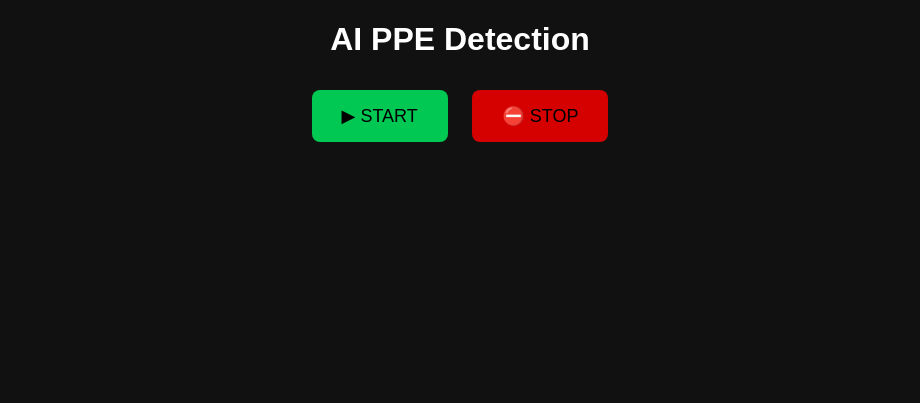
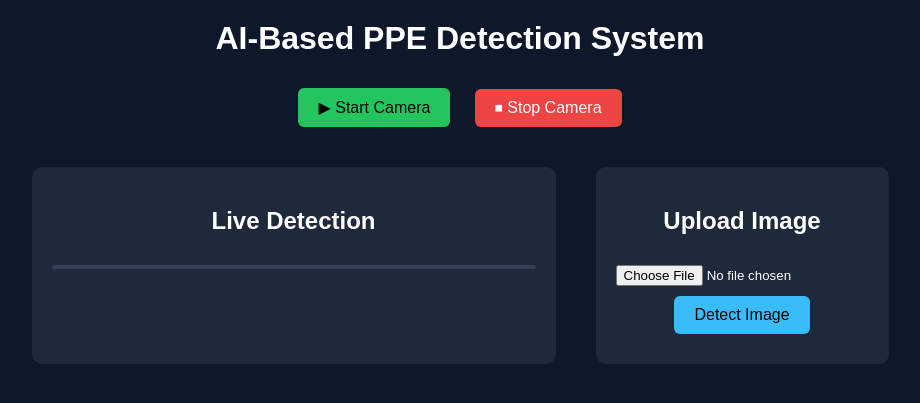
Before and after one commit to priyahita/ppe_detection, a Flask app: page / in a window 1280 px wide. Shown: the top 403 px of the page, without its empty margins (180-1100 px from the left). Run offline with Flask 3, Linux system fonts and the light colour scheme.

Commit message:
third commit

```diff
--- a/app.py
+++ /dev/null
@@ -1,117 +0,0 @@
-from flask import Flask, Response, render_template
-import cv2, time, threading, os
-from ultralytics import YOLO
-from gtts import gTTS
-from playsound import playsound
-
-app = Flask(__name__)
-
-# LOAD MODEL
-model = YOLO("model_ppe.pt")
-
-camera_on = False
-cap = None
-
-last_warning_time = {
-    "NO-Hardhat": 0,
-    "NO-Mask": 0,
-    "NO-Safety Vest": 0
-}
-WARNING_INTERVAL = 20
-
-def speak_warning(text):
-    filename = "warning.mp3"
-    tts = gTTS(text=text, lang="en")
-    tts.save(filename)
-    playsound(filename)
-    os.remove(filename)
-
-def gen_frames():
-    global cap, camera_on
-
-    while camera_on:
-        ret, frame = cap.read()
-        if not ret:
-            break
-
-        small = cv2.resize(frame, (640, 480))
-        results = model(small, verbose=False)
-
-        people_count = 0
-        missing_items = set()
-        current_time = time.time()
-
-        for r in results:
-            for box in r.boxes:
-                cls = int(box.cls[0])
-                label = model.names[cls]
-                x1, y1, x2, y2 = map(int, box.xyxy[0])
-
-                if label.lower() == "person":
-                    people_count += 1
-
-                color = (0,255,0) if "NO" not in label else (0,0,255)
-                cv2.rectangle(frame,(x1,y1),(x2,y2),color,2)
-                cv2.putText(frame,label,(x1,y1-10),
-                            cv2.FONT_HERSHEY_SIMPLEX,0.7,color,2)
-
-                if "NO" in label:
-                    missing_items.add(label)
-
-        warnings = []
-        apparel = []
-
-        for item in missing_items:
-            if current_time - last_warning_time[item] > WARNING_INTERVAL:
-                if item == "NO-Hardhat":
-                    warnings.append("risk of head injury")
-                    apparel.append("hardhat")
-                elif item == "NO-Mask":
-                    warnings.append("risk of respiratory injury")
-                    apparel.append("mask")
-                elif item == "NO-Safety Vest":
-                    warnings.append("risk of low visibility")
-                    apparel.append("safety vest")
-                last_warning_time[item] = current_time
-
-        if warnings:
-            text = "Warning. " + " and ".join(warnings) + ". Please wear " + " and ".join(apparel)
-            threading.Thread(target=speak_warning, args=(text,), daemon=True).start()
-            cv2.putText(frame,text,(20,40),
-                        cv2.FONT_HERSHEY_SIMPLEX,0.6,(0,0,255),2)
-
-        cv2.putText(frame,f"People Count: {people_count}",(20,80),
-                    cv2.FONT_HERSHEY_SIMPLEX,0.9,(255,255,0),2)
-
-        _, buffer = cv2.imencode(".jpg", frame)
-        frame = buffer.tobytes()
-
-        yield (b"--frame\r\n"
-               b"Content-Type: image/jpeg\r\n\r\n" + frame + b"\r\n")
-
-@app.route("/")
-def index():
-    return render_template("index.html")
-
-@app.route("/start")
-def start():
-    global camera_on, cap
-    camera_on = True
-    cap = cv2.VideoCapture(1)
-    return "started"
-
-@app.route("/stop")
-def stop():
-    global camera_on, cap
-    camera_on = False
-    if cap:
-        cap.release()
-    return "stopped"
-
-@app.route("/video_feed")
-def video_feed():
-    return Response(gen_frames(),
-        mimetype="multipart/x-mixed-replace; boundary=frame")
-
-if __name__ == "__main__":
-    app.run(debug=True)
--- a/templates/index.html
+++ b/templates/index.html
@@ -1,54 +1,126 @@
 <!DOCTYPE html>
-<html>
+<html lang="en">
 <head>
-<title>PPE Detection</title>
-<style>
-body { background:#111; color:white; text-align:center; font-family:Arial; }
-button { padding:15px 30px; font-size:18px; margin:10px; border:none; border-radius:8px; cursor:pointer; }
-.start { background:#00c853; }
-.stop { background:#d50000; }
-img { border:3px solid red; width:640px; margin-top:20px; display:none; }
+    <meta charset="UTF-8">
+    <title>PPE Detection System</title>
+    <style>
+        body {
+            font-family: Arial, sans-serif;
+            background: #0f172a;
+            color: white;
+            text-align: center;
+        }
 
-.loader {
-    border:6px solid #333;
-    border-top:6px solid red;
-    border-radius:50%;
-    width:60px; height:60px;
-    animation:spin 1s linear infinite;
-    margin:20px auto;
-    display:none;
-}
-@keyframes spin { 0%{transform:rotate(0)} 100%{transform:rotate(360deg)} }
-</style>
+        h1 {
+            margin-top: 20px;
+        }
+
+        button {
+            padding: 10px 20px;
+            margin: 10px;
+            font-size: 16px;
+            cursor: pointer;
+            border-radius: 6px;
+            border: none;
+        }
+
+        .start {
+            background: #22c55e;
+            color: black;
+        }
+
+        .stop {
+            background: #ef4444;
+            color: white;
+        }
+
+        .container {
+            display: flex;
+            justify-content: center;
+            gap: 40px;
+            margin-top: 30px;
+            flex-wrap: wrap;
+        }
+
+        .box {
+            background: #1e293b;
+            padding: 20px;
+            border-radius: 10px;
+        }
+
+        img {
+            border-radius: 10px;
+            border: 2px solid #334155;
+        }
+
+        input[type="file"] {
+            margin-top: 10px;
+            color: white;
+        }
+
+        .upload-btn {
+            background: #38bdf8;
+            color: black;
+            margin-top: 10px;
+        }
+
+        .loading {
+            display: none;
+            margin-top: 10px;
+            color: #facc15;
+        }
+    </style>
+
+    <script>
+        function startCamera() {
+            document.getElementById("loading").style.display = "block";
+            fetch("/start").then(() => {
+                document.getElementById("video").src = "/video_feed";
+                document.getElementById("loading").style.display = "none";
+            });
+        }
+
+        function stopCamera() {
+            fetch("/stop");
+            document.getElementById("video").src = "";
+        }
+    </script>
 </head>
 
 <body>
-<h1>AI PPE Detection</h1>
 
-<button class="start" onclick="startCam()">▶ START</button>
-<button class="stop" onclick="stopCam()">⛔ STOP</button>
+<h1>AI-Based PPE Detection System</h1>
 
-<div class="loader" id="loader"></div>
-<img id="video"/>
+<div>
+    <button class="start" onclick="startCamera()">▶ Start Camera</button>
+    <button class="stop" onclick="stopCamera()">⏹ Stop Camera</button>
+    <div id="loading" class="loading">⏳ Loading camera...</div>
+</div>
 
-<script>
-function startCam(){
-    loader.style.display="block";
-    video.style.display="none";
-    fetch("/start").then(()=>{
-        video.src="/video_feed";
-        video.onload=()=>{
-            loader.style.display="none";
-            video.style.display="block";
-        }
-    });
-}
-function stopCam(){
-    fetch("/stop");
-    video.src="";
-    video.style.display="none";
-    loader.style.display="none";
-}
-</script>
+<div class="container">
+
+    <!-- LIVE CAMERA -->
+    <div class="box">
+        <h2>Live Detection</h2>
+        <img id="video" width="480">
+    </div>
+
+    <!-- IMAGE UPLOAD -->
+    <div class="box">
+        <h2>Upload Image</h2>
+
+        <form action="/upload" method="post" enctype="multipart/form-data">
+            <input type="file" name="image" accept="image/*" required><br>
+            <button type="submit" class="upload-btn">Detect Image</button>
+        </form>
+
+        {% if result_image %}
+            <h3>Detection Result</h3>
+            <img src="{{ url_for('static', filename=result_image) }}" width="480">
+        {% endif %}
+    </div>
+
+</div>
+
 </body>
 </html>
```
Also changed, not shown: PPE copy 2.py (deleted, +0 -105 lines), app2.py (added, +193 -0 lines), static/results/try this.jpg (added), static/uploads/try this.jpg (added).
